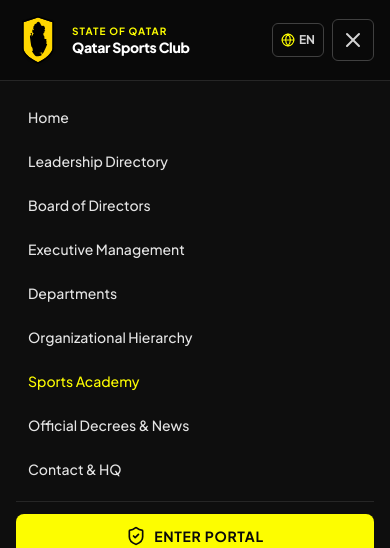
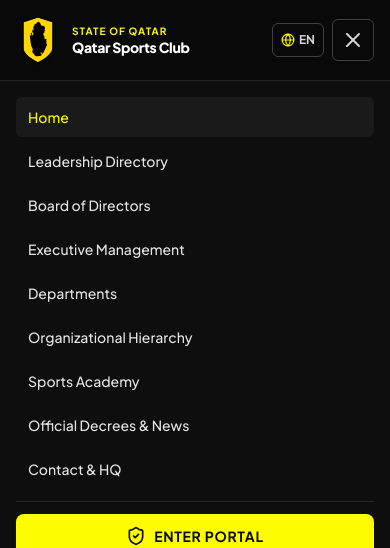
Before and after one commit to mizaaaan/qatar-sports-club, a Next.js app: page / in a window 390 px wide. Both pictures are taken after a click on the button "Toggle Menu". Shown: the top 548 px of the page. Built offline with nearby package versions, Linux system fonts and the light colour scheme.

Commit message:
Fix mobile menu active link state highlighting Sports Academy by default

```diff
--- a/src/components/common/Header.tsx
+++ b/src/components/common/Header.tsx
@@ -201,69 +201,37 @@ export function Header() {
       {mobileMenuOpen && (
         <div className="lg:hidden border-t border-neutral-800 bg-[#0E0E0E] px-4 pt-4 pb-6 space-y-3">
           <div className="grid grid-cols-1 gap-1">
-            <Link
-              href="/management"
-              onClick={() => setMobileMenuOpen(false)}
-              className="px-3 py-2.5 rounded-md text-sm font-medium text-neutral-200 hover:bg-neutral-800 hover:text-qsc-yellow"
-            >
-              {t.home}
-            </Link>
-            <Link
-              href="/management/leadership"
-              onClick={() => setMobileMenuOpen(false)}
-              className="px-3 py-2.5 rounded-md text-sm font-medium text-neutral-200 hover:bg-neutral-800 hover:text-qsc-yellow"
-            >
-              {t.nav.leadership}
-            </Link>
-            <Link
-              href="/management/board"
-              onClick={() => setMobileMenuOpen(false)}
-              className="px-3 py-2.5 rounded-md text-sm font-medium text-neutral-200 hover:bg-neutral-800 hover:text-qsc-yellow"
-            >
-              {t.nav.board}
-            </Link>
-            <Link
-              href="/management/executive"
-              onClick={() => setMobileMenuOpen(false)}
-              className="px-3 py-2.5 rounded-md text-sm font-medium text-neutral-200 hover:bg-neutral-800 hover:text-qsc-yellow"
-            >
-              {t.nav.executive}
-            </Link>
-            <Link
-              href="/management/departments"
-              onClick={() => setMobileMenuOpen(false)}
-              className="px-3 py-2.5 rounded-md text-sm font-medium text-neutral-200 hover:bg-neutral-800 hover:text-qsc-yellow"
-            >
-              {t.nav.departments}
-            </Link>
-            <Link
-              href="/management/org-chart"
-              onClick={() => setMobileMenuOpen(false)}
-              className="px-3 py-2.5 rounded-md text-sm font-medium text-neutral-200 hover:bg-neutral-800 hover:text-qsc-yellow"
-            >
-              {t.nav.orgChart}
-            </Link>
-            <Link
-              href="/academy"
-              onClick={() => setMobileMenuOpen(false)}
-              className="px-3 py-2.5 rounded-md text-sm font-medium text-qsc-yellow font-bold hover:bg-neutral-800"
-            >
-              {t.nav.academy}
-            </Link>
-            <Link
-              href="/management/announcements"
-              onClick={() => setMobileMenuOpen(false)}
-              className="px-3 py-2.5 rounded-md text-sm font-medium text-neutral-200 hover:bg-neutral-800 hover:text-qsc-yellow"
-            >
-              {t.nav.announcements}
-            </Link>
-            <Link
-              href="/management/contact"
-              onClick={() => setMobileMenuOpen(false)}
-              className="px-3 py-2.5 rounded-md text-sm font-medium text-neutral-200 hover:bg-neutral-800 hover:text-qsc-yellow"
-            >
-              {t.nav.contact}
-            </Link>
+            {[
+              { href: "/management", label: t.home },
+              { href: "/management/leadership", label: t.nav.leadership },
+              { href: "/management/board", label: t.nav.board },
+              { href: "/management/executive", label: t.nav.executive },
+              { href: "/management/departments", label: t.nav.departments },
+              { href: "/management/org-chart", label: t.nav.orgChart },
+              { href: "/academy", label: t.nav.academy },
+              { href: "/management/announcements", label: t.nav.announcements },
+              { href: "/management/contact", label: t.nav.contact },
+            ].map((link) => {
+              const isActive =
+                link.href === "/management"
+                  ? pathname === "/management" || pathname === "/"
+                  : pathname === link.href;
+
+              return (
+                <Link
+                  key={link.href}
+                  href={link.href}
+                  onClick={() => setMobileMenuOpen(false)}
+                  className={`px-3 py-2.5 rounded-md text-sm font-medium transition-colors ${
+                    isActive
+                      ? "text-qsc-yellow font-bold bg-white/5"
+                      : "text-neutral-200 hover:bg-neutral-800 hover:text-qsc-yellow"
+                  }`}
+                >
+                  {link.label}
+                </Link>
+              );
+            })}
           </div>
 
           <div className="pt-3 border-t border-neutral-800">
```
